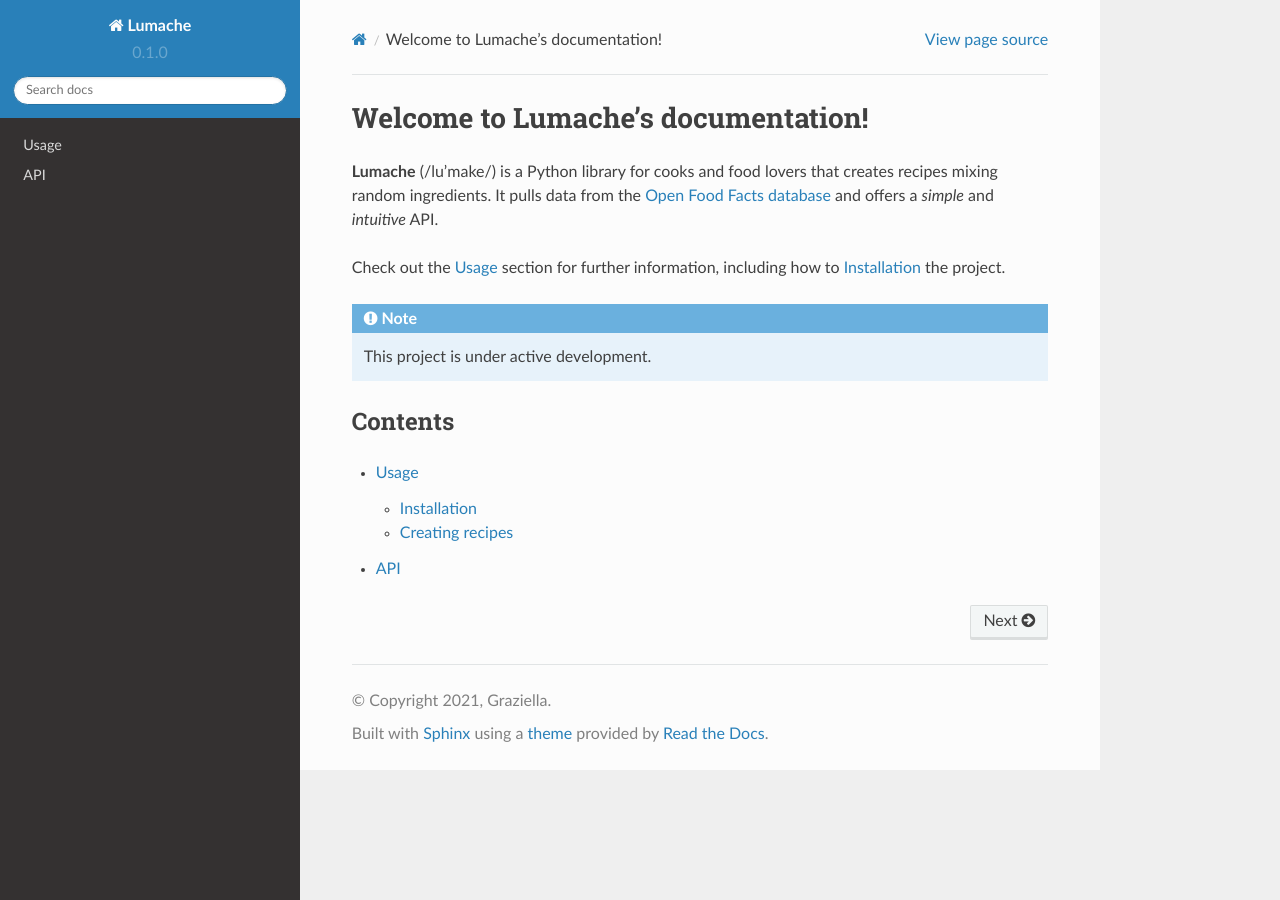
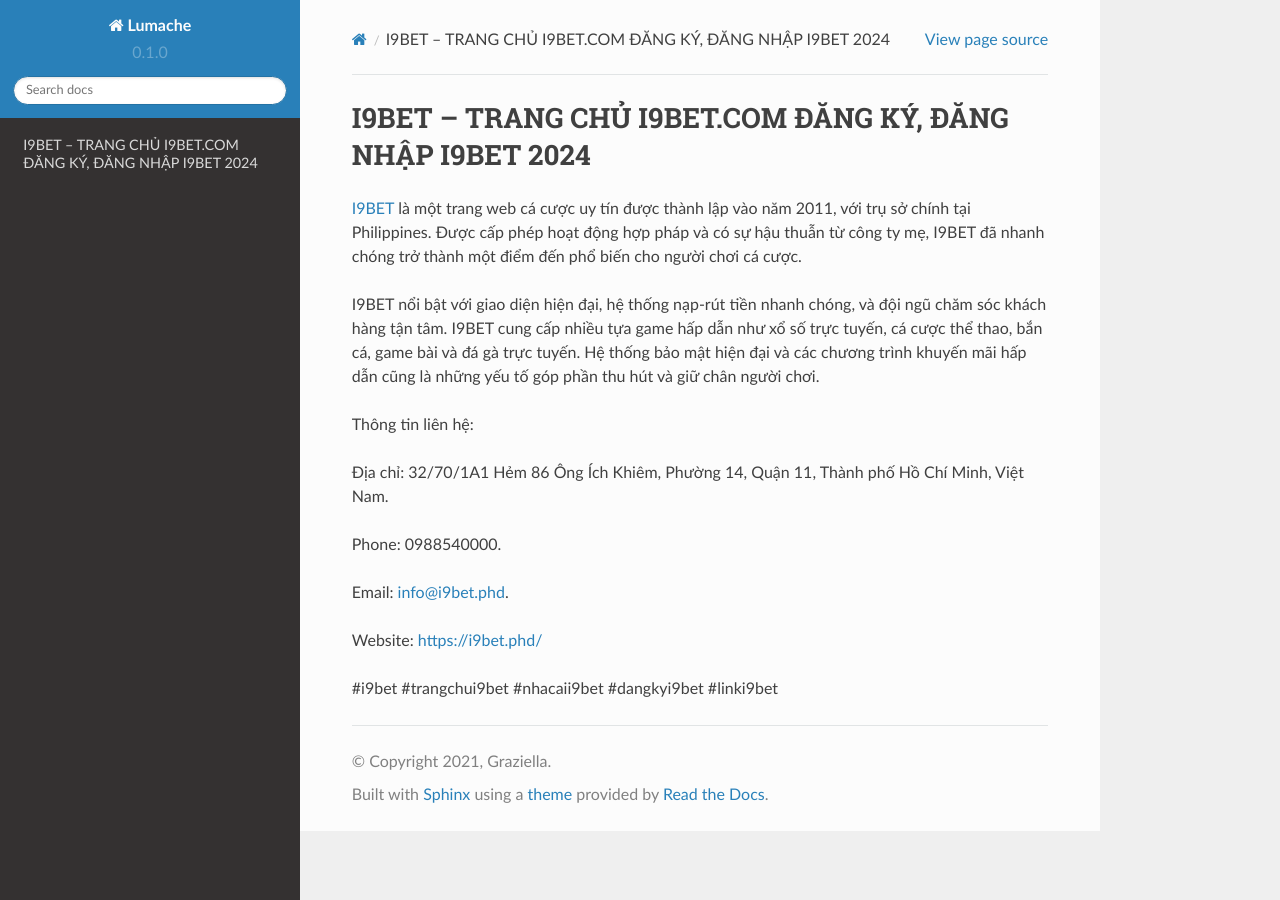
Before and after one commit to socialentity/i9betphd, a Sphinx documentation site: the page built from docs/source/index.rst, in a window 1280 px wide. Built offline with Sphinx 7.4.7 and the Read the Docs theme 2.0.0, drawn with Linux system fonts in a browser that asks for light colours.

Commit message:
Update index.rst

```diff
--- a/docs/source/index.rst
+++ b/docs/source/index.rst
@@ -1,22 +1,18 @@
-Welcome to Lumache's documentation!
+I9BET – TRANG CHỦ I9BET.COM ĐĂNG KÝ, ĐĂNG NHẬP I9BET 2024
 ===================================
 
-**Lumache** (/lu'make/) is a Python library for cooks and food lovers
-that creates recipes mixing random ingredients.
-It pulls data from the `Open Food Facts database <https://world.openfoodfacts.org/>`_
-and offers a *simple* and *intuitive* API.
+`I9BET <https://i9bet.phd/>`_ là một trang web cá cược uy tín được thành lập vào năm 2011, với trụ sở chính tại Philippines. Được cấp phép hoạt động hợp pháp và có sự hậu thuẫn từ công ty mẹ, I9BET đã nhanh chóng trở thành một điểm đến phổ biến cho người chơi cá cược.
 
-Check out the :doc:`usage` section for further information, including
-how to :ref:`installation` the project.
+I9BET nổi bật với giao diện hiện đại, hệ thống nạp-rút tiền nhanh chóng, và đội ngũ chăm sóc khách hàng tận tâm. I9BET cung cấp nhiều tựa game hấp dẫn như xổ số trực tuyến, cá cược thể thao, bắn cá, game bài và đá gà trực tuyến. Hệ thống bảo mật hiện đại và các chương trình khuyến mãi hấp dẫn cũng là những yếu tố góp phần thu hút và giữ chân người chơi.
 
-.. note::
+Thông tin liên hệ:
 
-   This project is under active development.
+Địa chỉ: 32/70/1A1 Hẻm 86 Ông Ích Khiêm, Phường 14, Quận 11, Thành phố Hồ Chí Minh, Việt Nam.
 
-Contents
---------
+Phone: 0988540000.
 
-.. toctree::
+Email: info@i9bet.phd.
 
-   usage
-   api
+Website: https://i9bet.phd/
+
+#i9bet #trangchui9bet #nhacaii9bet #dangkyi9bet #linki9bet
```
